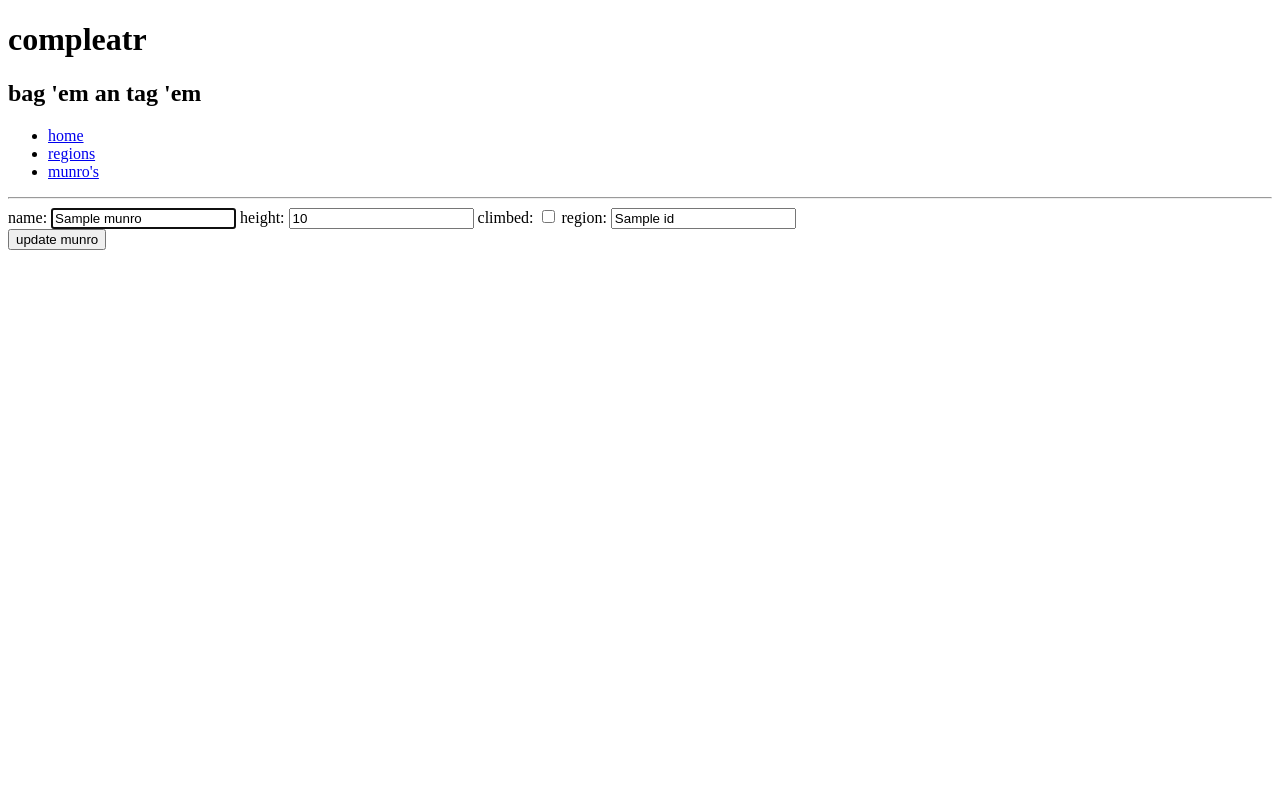
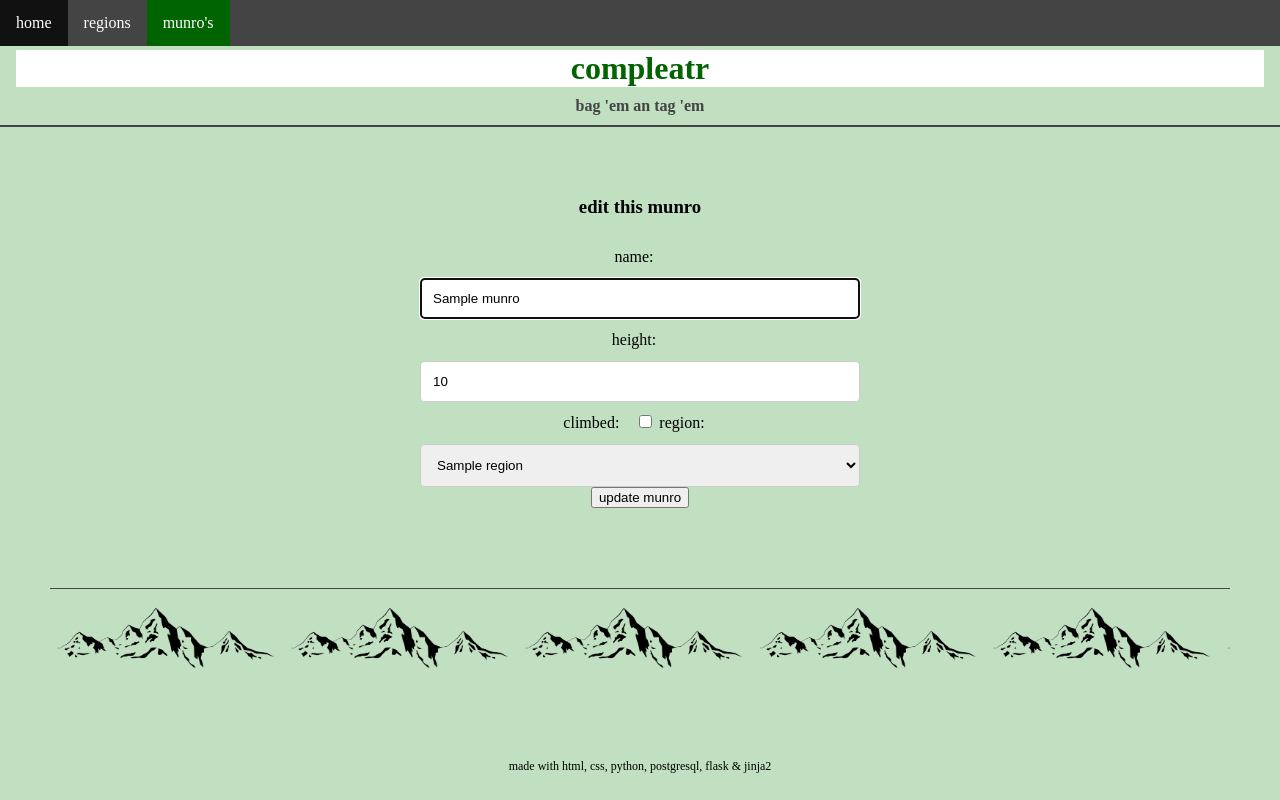
Before and after one commit to br1Pod/compleatr, a Flask app: page /munros/1/edit in a window 1280 px wide. Run offline with Flask 2, Linux system fonts and the light colour scheme; a database or web service that is not in the repository returns one stand-in record (values such as "Sample title"); some libraries are stand-ins or nearby versions.

Commit message:
forms fixed, css added

```diff
--- a/console.py
+++ b/console.py
@@ -2,6 +2,7 @@ from models.munro import Munro
 from models.region import Region
 import repositories.munro_repository as munro_repository
 import repositories.region_repository as region_repository
+import pdb
 
 munro_repository.delete_all()
 region_repository.delete_all()
@@ -18,5 +19,8 @@ munro_repository.save(munro2)
 
 region3 = Region("Skye Cuillin")
 region_repository.save(region3)
-munro3 = Munro("Sgùrr a Mhadaidh", "918 m", True, region3)
+munro3 = Munro("Sgùrr a Mhadaidh", "919m", True, region3)
 munro_repository.save(munro3)
+
+
+pdb.set_trace()
--- a/controllers/munro_controller.py
+++ b/controllers/munro_controller.py
@@ -44,7 +44,8 @@ def display_munro(id):
 @munros_blueprint.route("/munros/<id>/edit")
 def edit_munro(id):
     munro = munro_repository.select(id)
-    return render_template('munros/edit.html', munro = munro)
+    regions = region_repository.select_all()
+    return render_template('munros/edit.html', munro = munro, regions = regions)
 
 
 # DEL
@@ -59,8 +60,9 @@ def delete(id):
 def update_munro(id):
     name = request.form['name']
     height = request.form['height']
-    climbed = request.form['climbed']
-    region = request.form['region']
-    munro = Munro(name, height, climbed, region)
+    climbed = True if request.form.get('climbed') else False
+    region_id = request.form['region']
+    region = region_repository.select(region_id)
+    munro = Munro(name, height, climbed, region, id)
     munro_repository.update(munro)
     return redirect("/munros")
--- a/repositories/munro_repository.py
+++ b/repositories/munro_repository.py
@@ -33,7 +33,7 @@ def select(id):
 
     if result is not None:
         region = region_repository.select(result['region_id'])
-        munro = Munro(result['name'], result['height'], result['climbed'], region.id)
+        munro = Munro(result['name'], result['height'], result['climbed'], region, id)
     return munro
 
 
@@ -44,8 +44,7 @@ def delete_all():
 
 def update(munro):
     sql = "UPDATE munros SET (name, height, climbed, region_id) = (%s, %s, %s, %s) WHERE id = %s"
-    values = [munro.name, munro.height, munro.climbed, munro.region]
-    print(values)
+    values = [munro.name, munro.height, munro.climbed, munro.region.id, munro.id]
     run_sql(sql, values)
 
 
--- /dev/null
+++ b/static/css/form.css
@@ -0,0 +1,66 @@
+form {
+    max-width: 500px;
+    margin: 20px auto;
+    padding: 30px;
+}
+
+input[type=text], select, textarea {
+    width: 100%;
+    padding: 12px;
+    border: 1px solid #ccc;
+    border-radius: 4px;
+    resize: vertical;
+    }
+
+label {
+    padding: 12px 12px 12px 0;
+    display: inline-block;
+}
+
+input[type=submit] {
+    background-color: #4CAF50;
+    color: white;
+    padding: 12px 20px;
+    border: none;
+    border-radius: 4px;
+    cursor: pointer;
+    float: right;
+    margin-top: 20px;
+}
+
+input[type=submit]:hover {
+    background-color: #45a049;
+}
+
+.container {
+    border-radius: 5px;
+    background-color: #f2f2f2;
+    padding: 20px;
+}
+
+.col-25 {
+    float: left;
+    width: 25%;
+    margin-top: 6px;
+}
+
+.col-75 {
+    float: left;
+    width: 75%;
+    margin-top: 6px;
+}
+
+/* Clear floats after the columns */
+.row:after {
+    content: "";
+    display: table;
+    clear: both;
+}
+
+/* Responsive layout - when the screen is less than 600px wide, make the two columns stack on top of each other instead of next to each other */
+@media screen and (max-width: 600px) {
+.col-25, .col-75, input[type=submit] {
+    width: 100%;
+    margin-top: 0;
+}
+}
--- a/static/css/style.css
+++ b/static/css/style.css
@@ -1,3 +1,88 @@
+
+* {
+    box-sizing: border-box;
+  }
+
+html {
+    background-color: #c1e0c1;
+
+}
+
 .hidden {
     display: none !important;
 }
+
+body {
+    margin: 0 auto;
+}
+
+header{
+    border-bottom: 2px solid #444;
+
+}
+
+article {
+    text-align: center;
+}
+
+
+ul {
+    list-style-type: none;
+    margin: 0;
+    padding: 0;
+    position: fixed;
+    top: 0;
+    overflow: hidden;
+    background-color: #444;
+    width: 100%;
+  }
+
+  li {
+    float: left;
+  }
+
+  li a {
+    display: block;
+    color: white;
+    text-align: center;
+    padding: 14px 16px;
+    text-decoration: none;
+  }
+
+  li a:hover {
+    background-color: #111;
+  }
+
+  nav ul li.active{
+    background-color: darkgreen;
+  }
+
+  #branding {
+      margin: 50px 16px 0;
+      font-size: 32px;
+      color: darkgreen;
+      text-align: center;
+      background-color: white;
+  }
+
+  #strapline {
+      margin: 10px 16px;
+      font-size: 16px;
+      color: #444;
+      text-align: center;
+  }
+
+  footer {
+    background: url('/static/img/mountains.png');
+    background-size: contain;
+    height:100px;
+    text-align: center;
+    font-size: 12px;
+    padding-top: 90px;
+    border-top: 1px solid #444;
+    margin: 50px;
+  }
+
+  footer p {
+      margin-top: 80px;
+  }
--- a/templates/base.html
+++ b/templates/base.html
@@ -5,22 +5,29 @@
     <meta http-equiv="X-UA-Compatible" content="IE=edge">
     <meta name="viewport" content="width=device-width, initial-scale=1.0">
     <link rel="stylesheet" href = "{{ url_for('static', filename = 'css/style.css') }}">
+    <link rel="stylesheet" href = "{{ url_for('static', filename = 'css/form.css') }}">
     <title>compleatr {{title}}</title>
 </head>
 <body>
 
     <header>
+
+        <nav>
+            <ul>
+                <li class="{% block nav_home %}{% endblock %}"><a href="/">home</a></li>
+                <li class="{% block nav_region %}{% endblock %}"><a href="/regions">regions</a></li>
+                <li class="{% block nav_munro %}{% endblock %}"><a href="/munros">munro's</a></li>
+            </ul>
+        </nav>
+
+
+
+
         <h1 id = "branding">compleatr</h1>
         <h2 id = "strapline">bag 'em an tag 'em</h2>
 
-        <nav>
-            <ul>
-                <li><a href="/">home</a></li>
-                <li><a href="/regions">regions</a></li>
-                <li><a href="/munros">munro's</a></li>
-            </ul>
-        </nav>
-        <hr>
+
+
     </header>
     <body>
         <article>
@@ -30,6 +37,9 @@
             {% endblock %}
 
         </article>
+        <footer>
+            <p>made with html, css, python, postgresql, flask &amp; jinja2</p>
+        </footer>
     </body>
 </body>
 </html>
--- a/templates/index.html
+++ b/templates/index.html
@@ -1,4 +1,5 @@
 {% extends "base.html" %}
+{% block nav_home %}active{% endblock %}
 {% block content %}
 
 home page content goes in here.
--- a/templates/munros/add.html
+++ b/templates/munros/add.html
@@ -1,4 +1,5 @@
 {% extends "base.html" %}
+{% block nav_munro %}active{% endblock %}
 {% block content %}
 
 <h2>add new munro</h2>
--- a/templates/munros/display.html
+++ b/templates/munros/display.html
@@ -1,4 +1,5 @@
 {% extends "base.html" %}
+{% block nav_munro %}active{% endblock %}
 {% block content %}
 
     <h3>{{ munro.name }}</h3>
--- a/templates/munros/edit.html
+++ b/templates/munros/edit.html
@@ -1,8 +1,9 @@
 {% extends "base.html" %}
+{% block nav_munro %}active{% endblock %}
 {% block content %}
 
 <form action="/munros/{{munro.id}}" method="post">
-
+    <h3>edit this munro</h3>
     <div>
         <label for="name">name:</label>
         <input type="text" id="name" name="name" value="{{munro.name}}" required autofocus>
@@ -11,10 +12,19 @@
         <input type="text" id="height" name="height" value="{{munro.height}}" required>
 
         <label for="climbed">climbed:</label>
-        <input type="checkbox" id="climbed" name="climbed" value="{{munro.climbed}}" required>
+        <input type="checkbox" id="climbed" name="climbed" value="{{munro.climbed}}">
 
         <label for="region">region:</label>
-        <input type="text" id="region" name="region" value="{{munro.region.name}}" required>
+
+        <select id="region" name="region">
+          {% for region in regions %}
+
+          <option value="{{ region.id}}"
+            {% if region.id == munro.region.id %} selected = "selected" {% endif %}>{{ region.name }}</option>
+          {% endfor %}
+        </select>
+
+
     </div>
 
   <button type="submit">update munro</button>
--- a/templates/regions/add.html
+++ b/templates/regions/add.html
@@ -1,4 +1,5 @@
 {% extends "base.html" %}
+{% block nav_region %}active{% endblock %}
 {% block content %}
 
 <h2>add new region</h2>
--- a/templates/regions/display.html
+++ b/templates/regions/display.html
@@ -1,4 +1,5 @@
 {% extends "base.html" %}
+{% block nav_region %}active{% endblock %}
 {% block content %}
 
     <h3>{{ region.name }}</h3>
--- a/templates/regions/edit.html
+++ b/templates/regions/edit.html
@@ -1,4 +1,5 @@
 {% extends "base.html" %}
+{% block nav_region %}active{% endblock %}
 {% block content %}
 
 <form action="/regions/{{region.id}}" method="post">
--- a/templates/regions/index.html
+++ b/templates/regions/index.html
@@ -1,4 +1,5 @@
 {% extends "base.html" %}
+{% block nav_region %}active{% endblock %}
 {% block content %}
 
 <h3>Regions</h3>
```
Also changed, not shown: templates/munros/index.html (+7 -3 lines), static/img/mountains.png (added).
